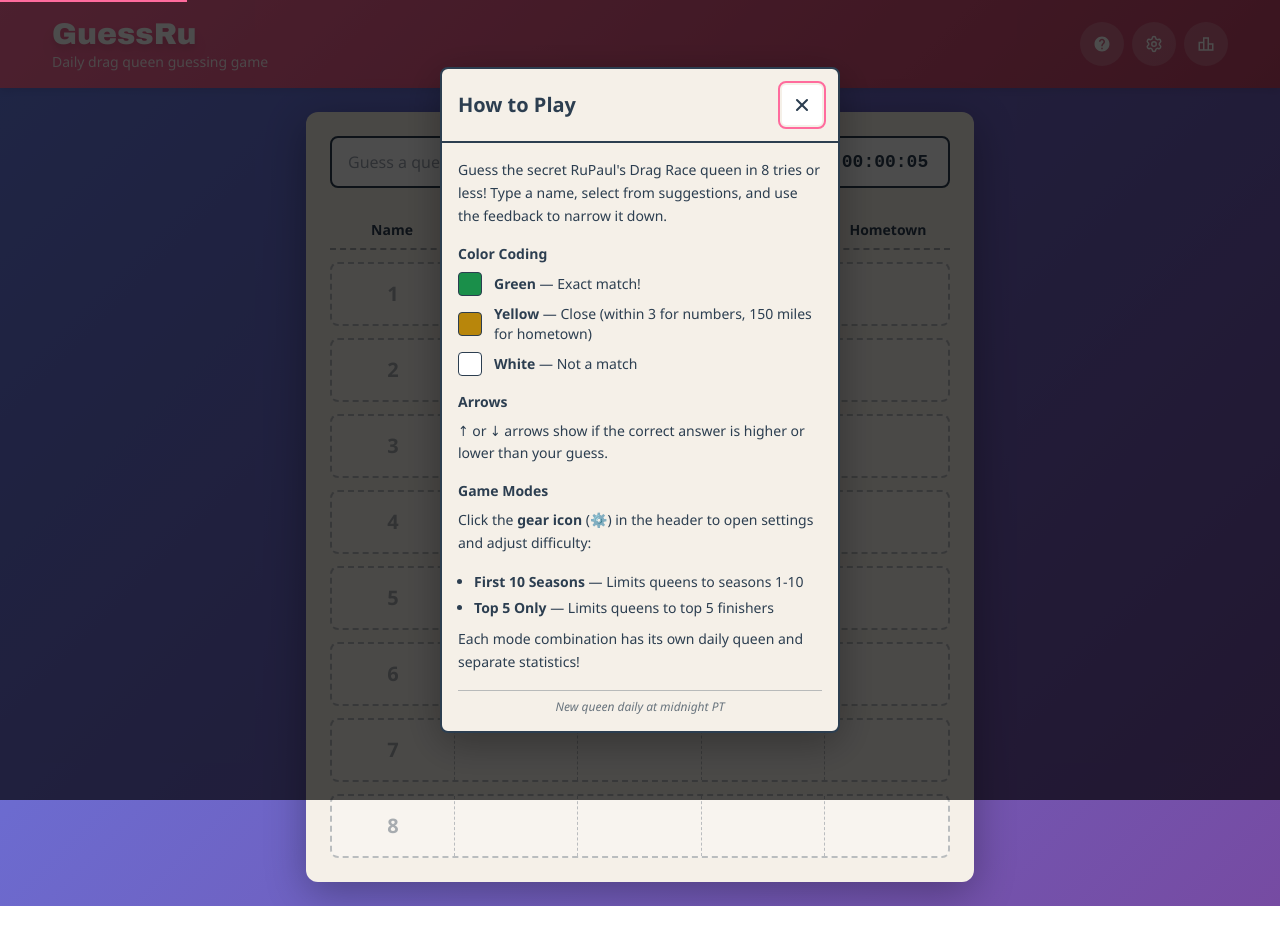
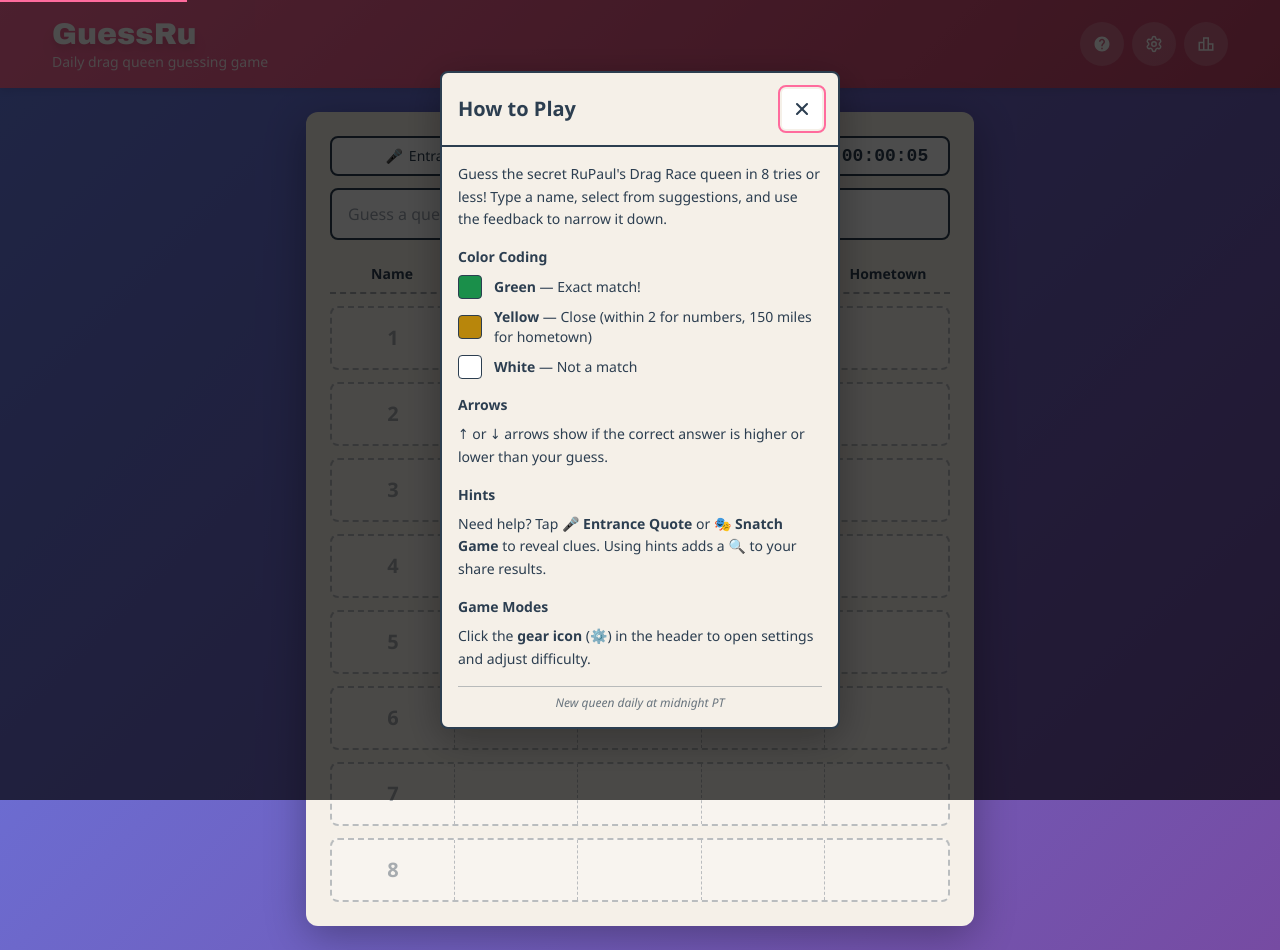
Before and after one commit to JesseBearden/guess-ru, a React (Create React App) app: page / in a window 1280 px wide. Before the commit the page ends 906 px from the top, so only its background shows below. Built offline with nearby package versions, Linux system fonts and the light colour scheme.

Commit message:
Add hint system
Added hint system
Updated "Yellow" to be 2 away instead of 3.

```diff
--- a/src/App.tsx
+++ b/src/App.tsx
@@ -9,6 +9,7 @@
 import InstructionsModal from './components/InstructionsModal';
 import SettingsModal from './components/SettingsModal';
 import ErrorBoundary from './components/ErrorBoundary';
+import HintButtons from './components/HintButtons';
 import { useGameState } from './hooks/useGameState';
 import { useSilhouettePreference } from './hooks/useSilhouettePreference';
 import { loadPreferences, updatePreference } from './utilities/localStorage';
@@ -21,7 +22,7 @@
   const [gameMode, setGameMode] = useState<GameMode>(DEFAULT_GAME_MODE);
 
   // Initialize game state with current mode
-  const { gameState, submitGuess, isGameComplete } = useGameState(gameMode);
+  const { gameState, submitGuess, markHintUsed, isGameComplete } = useGameState(gameMode);
 
   // Initialize silhouette preference
   const { showSilhouette } = useSilhouettePreference();
@@ -100,7 +101,28 @@
 
               {/* Guess Input Section with Timer - hidden when game is complete */}
               {!isGameComplete && (
-                <div className="mb-6 flex gap-3 items-stretch">
+                <>
+                  {/* Hint Buttons + Timer row (timer hidden on small screens) */}
+                  <HintButtons
+                    entranceQuote={gameState.secretQueen.entranceQuote || ''}
+                    snatchGameCharacter={gameState.secretQueen.snatchGameCharacter || ''}
+                    hintsUsed={gameState.hintsUsed || { entranceQuote: false, snatchGame: false }}
+                    onHintUsed={markHintUsed}
+                    disabled={isGameComplete}
+                    className="mb-3 flex-1"
+                    modeKey={gameState.modeKey}
+                    timerSlot={
+                      <Timer
+                        startTime={gameState.startTime}
+                        endTime={gameState.endTime}
+                        isGameComplete={isGameComplete}
+                        className="flex-shrink-0 hidden sm:flex"
+                      />
+                    }
+                  />
+
+                  {/* Guess Input + Timer (timer shown on small screens only) */}
+                  <div className="mb-4 flex gap-2 items-stretch">
                     <GuessInput
                       onGuessSubmit={handleGuessSubmit}
                       previousGuesses={gameState.guesses.map(guess => guess.contestant)}
@@ -112,9 +134,10 @@
                       startTime={gameState.startTime}
                       endTime={gameState.endTime}
                       isGameComplete={isGameComplete}
-                    className="flex-shrink-0"
+                      className="flex-shrink-0 sm:hidden"
                     />
                   </div>
+                </>
               )}
 
               {/* Guess History */}
--- a/src/components/GameEndSection.tsx
+++ b/src/components/GameEndSection.tsx
@@ -119,15 +119,23 @@
         </div>
       </div>
 
-      {/* Queen Details (shown on loss) */}
+      {/* Queen Details */}
+      <div className="bg-white/10 rounded-lg p-3 mb-6 backdrop-blur-sm text-left max-w-[300px] mx-auto">
         {!gameState.isWon && (
-        <div className="bg-white/10 rounded-lg p-3 mb-6 backdrop-blur-sm text-left max-w-[300px] mx-auto">
+          <>
             <p className="my-1 text-sm text-white/90"><strong className="text-hot-pink">Season:</strong> {gameState.secretQueen.season}</p>
             <p className="my-1 text-sm text-white/90"><strong className="text-hot-pink">Position:</strong> {gameState.secretQueen.finishingPosition}</p>
             <p className="my-1 text-sm text-white/90"><strong className="text-hot-pink">Age:</strong> {gameState.secretQueen.ageAtShow}</p>
             <p className="my-1 text-sm text-white/90"><strong className="text-hot-pink">Hometown:</strong> {gameState.secretQueen.hometown}</p>
+          </>
+        )}
+        {gameState.secretQueen.entranceQuote && (
+          <p className="my-1 text-sm text-white/90"><strong className="text-hot-pink">🎤 Entrance:</strong> "{gameState.secretQueen.entranceQuote}"</p>
+        )}
+        {gameState.secretQueen.snatchGameCharacter && (
+          <p className="my-1 text-sm text-white/90"><strong className="text-hot-pink">🎭 Snatch Game:</strong> {gameState.secretQueen.snatchGameCharacter}</p>
+        )}
       </div>
-      )}
 
       {/* Share Button */}
       <button
--- /dev/null
+++ b/src/components/HintButtons.tsx
@@ -0,0 +1,114 @@
+import React, { useState, useEffect, ReactNode } from 'react';
+import { X } from 'lucide-react';
+
+interface HintButtonsProps {
+  entranceQuote: string;
+  snatchGameCharacter: string;
+  hintsUsed: { entranceQuote: boolean; snatchGame: boolean };
+  onHintUsed: (hintType: 'entranceQuote' | 'snatchGame') => void;
+  disabled?: boolean;
+  className?: string;
+  timerSlot?: ReactNode;
+  modeKey?: string;
+}
+
+const HintButtons: React.FC<HintButtonsProps> = ({
+  entranceQuote,
+  snatchGameCharacter,
+  hintsUsed,
+  onHintUsed,
+  disabled = false,
+  className = '',
+  timerSlot,
+  modeKey
+}) => {
+  const [entranceQuoteVisible, setEntranceQuoteVisible] = useState(false);
+  const [snatchGameVisible, setSnatchGameVisible] = useState(false);
+
+  // Reset visibility when mode changes
+  useEffect(() => {
+    setEntranceQuoteVisible(false);
+    setSnatchGameVisible(false);
+  }, [modeKey]);
+
+  const handleEntranceQuoteToggle = () => {
+    if (!entranceQuoteVisible && !hintsUsed.entranceQuote) {
+      onHintUsed('entranceQuote');
+    }
+    setEntranceQuoteVisible(!entranceQuoteVisible);
+  };
+
+  const handleSnatchGameToggle = () => {
+    if (!snatchGameVisible && !hintsUsed.snatchGame) {
+      onHintUsed('snatchGame');
+    }
+    setSnatchGameVisible(!snatchGameVisible);
+  };
+
+  const baseButtonClass = `flex items-center justify-center gap-1.5 px-2 py-2 rounded-lg font-medium text-sm transition-all
+    ${disabled ? 'bg-gray-100 text-gray-400 cursor-not-allowed' : 'bg-white text-text-dark cursor-pointer hover:bg-gray-50'}`;
+
+  const activeButtonClass = `shadow-[inset_2px_2px_4px_rgba(0,0,0,0.15)] bg-gray-100`;
+
+  // Use inline style for border to ensure it's applied
+  const buttonStyle = { border: '2px solid #2c3e50' };
+  const revealBoxStyle = { border: '2px solid #2c3e50' };
+
+  const showRevealBox = entranceQuoteVisible || snatchGameVisible;
+
+  return (
+    <div className={className}>
+      {/* Revealed hint content - separate boxes for each hint */}
+      {showRevealBox && (
+        <div className="flex gap-2 mb-3">
+          {entranceQuoteVisible && (
+            <div className="flex-1 p-3 bg-white rounded-lg text-text-dark italic" style={revealBoxStyle}>
+              <span className="font-medium not-italic">🎤 </span>"{entranceQuote}"
+            </div>
+          )}
+          {snatchGameVisible && (
+            <div className="flex-1 p-3 bg-white rounded-lg text-text-dark" style={revealBoxStyle}>
+              <span className="font-medium">🎭 </span>{snatchGameCharacter}
+            </div>
+          )}
+        </div>
+      )}
+
+      {/* Buttons + Timer row - all same height */}
+      <div className="flex gap-2 items-stretch">
+        {/* Entrance Quote Button */}
+        <button
+          onClick={handleEntranceQuoteToggle}
+          disabled={disabled}
+          style={buttonStyle}
+          className={`${baseButtonClass} flex-1 ${entranceQuoteVisible ? activeButtonClass : ''}`}
+          aria-expanded={entranceQuoteVisible}
+          aria-label="Toggle entrance quote hint"
+        >
+          <span>🎤</span>
+          <span>Entrance Quote</span>
+          {entranceQuoteVisible && <X size={16} className="text-primary-pink ml-0.5" />}
+        </button>
+
+        {/* Snatch Game Button */}
+        <button
+          onClick={handleSnatchGameToggle}
+          disabled={disabled}
+          style={buttonStyle}
+          className={`${baseButtonClass} flex-1 ${snatchGameVisible ? activeButtonClass : ''}`}
+          aria-expanded={snatchGameVisible}
+          aria-label="Toggle snatch game hint"
+        >
+          <span>🎭</span>
+          <span>Snatch Game</span>
+          {snatchGameVisible && <X size={16} className="text-primary-pink ml-0.5" />}
+        </button>
+
+        {/* Timer slot - rendered inline with buttons */}
+        {timerSlot}
+      </div>
+    </div>
+  );
+};
+
+export default HintButtons;
--- a/src/components/InstructionsModal.tsx
+++ b/src/components/InstructionsModal.tsx
@@ -75,7 +75,7 @@
               </div>
               <div className="flex items-center gap-3">
                 <div className="w-6 h-6 bg-feedback-close rounded border border-text-dark flex-shrink-0" aria-hidden="true"></div>
-                <span className="text-sm"><strong>Yellow</strong> — Close (within 3 for numbers, 150 miles for hometown)</span>
+                <span className="text-sm"><strong>Yellow</strong> — Close (within 2 for numbers, 150 miles for hometown)</span>
               </div>
               <div className="flex items-center gap-3">
                 <div className="w-6 h-6 bg-white rounded border border-text-dark flex-shrink-0" aria-hidden="true"></div>
@@ -92,18 +92,19 @@
             </p>
           </div>
 
+          {/* Hints */}
+          <div>
+            <h3 className="font-bold text-sm mb-2">Hints</h3>
+            <p className="text-sm leading-relaxed">
+              Need help? Tap <strong>🎤 Entrance Quote</strong> or <strong>🎭 Snatch Game</strong> to reveal clues. Using hints adds a 🔍 to your share results.
+            </p>
+          </div>
+
           {/* Game Modes */}
           <div>
             <h3 className="font-bold text-sm mb-2">Game Modes</h3>
             <p className="text-sm leading-relaxed">
-              Click the <strong>gear icon</strong> (⚙️) in the header to open settings and adjust difficulty:
-            </p>
-            <ul className="text-sm leading-relaxed mt-2 ml-4 list-disc space-y-1">
-              <li><strong>First 10 Seasons</strong> — Limits queens to seasons 1-10</li>
-              <li><strong>Top 5 Only</strong> — Limits queens to top 5 finishers</li>
-            </ul>
-            <p className="text-sm leading-relaxed mt-2">
-              Each mode combination has its own daily queen and separate statistics!
+              Click the <strong>gear icon</strong> (⚙️) in the header to open settings and adjust difficulty.
             </p>
           </div>
 
--- a/src/components/index.ts
+++ b/src/components/index.ts
@@ -11,3 +11,4 @@
 export { default as InstructionsModal } from './InstructionsModal';
 export { default as ErrorBoundary } from './ErrorBoundary';
 export { default as LoadingSpinner } from './LoadingSpinner';
+export { default as HintButtons } from './HintButtons';
--- a/src/hooks/useGameState.ts
+++ b/src/hooks/useGameState.ts
@@ -13,6 +13,7 @@
   gameState: GameState;
   submitGuess: (contestantId: string) => boolean;
   resetGame: () => void;
+  markHintUsed: (hintType: 'entranceQuote' | 'snatchGame') => void;
   isGameComplete: boolean;
   isGameWon: boolean;
   remainingGuesses: number;
@@ -47,9 +48,29 @@
       isWon: false,
       startTime: Date.now(),
       gameDate: today,
-      modeKey
+      modeKey,
+      hintsUsed: { entranceQuote: false, snatchGame: false }
     };
   });
+
+  /**
+   * Mark a hint as used (only sets to true, never back to false)
+   */
+  const markHintUsed = useCallback((hintType: 'entranceQuote' | 'snatchGame') => {
+    setGameState(prevState => {
+      const currentHints = prevState.hintsUsed || { entranceQuote: false, snatchGame: false };
+      if (currentHints[hintType]) {
+        return prevState; // Already used, no change needed
+      }
+      return {
+        ...prevState,
+        hintsUsed: {
+          ...currentHints,
+          [hintType]: true
+        }
+      };
+    });
+  }, []);
 
   /**
    * Calculate feedback for a guess compared to the secret queen
@@ -65,7 +86,7 @@
     // Season feedback
     if (guessedContestant.season === secretQueen.season) {
       feedback.season = FeedbackType.CORRECT;
-    } else if (Math.abs(guessedContestant.season - secretQueen.season) <= 3) {
+    } else if (Math.abs(guessedContestant.season - secretQueen.season) <= 2) {
       feedback.season = FeedbackType.CLOSE;
       feedback.seasonDirection = guessedContestant.season < secretQueen.season ? DirectionType.HIGHER : DirectionType.LOWER;
     } else {
@@ -75,7 +96,7 @@
     // Position feedback (inverted - lower number = higher placement)
     if (guessedContestant.finishingPosition === secretQueen.finishingPosition) {
       feedback.position = FeedbackType.CORRECT;
-    } else if (Math.abs(guessedContestant.finishingPosition - secretQueen.finishingPosition) <= 3) {
+    } else if (Math.abs(guessedContestant.finishingPosition - secretQueen.finishingPosition) <= 2) {
       feedback.position = FeedbackType.CLOSE;
       // Inverted: if secret is lower number (better placement), show UP arrow
       feedback.positionDirection = guessedContestant.finishingPosition > secretQueen.finishingPosition ? DirectionType.HIGHER : DirectionType.LOWER;
@@ -87,7 +108,7 @@
     // Age feedback
     if (guessedContestant.ageAtShow === secretQueen.ageAtShow) {
       feedback.age = FeedbackType.CORRECT;
-    } else if (Math.abs(guessedContestant.ageAtShow - secretQueen.ageAtShow) <= 3) {
+    } else if (Math.abs(guessedContestant.ageAtShow - secretQueen.ageAtShow) <= 2) {
       feedback.age = FeedbackType.CLOSE;
       feedback.ageDirection = guessedContestant.ageAtShow < secretQueen.ageAtShow ? DirectionType.HIGHER : DirectionType.LOWER;
     } else {
@@ -194,7 +215,8 @@
       isWon: false,
       startTime: Date.now(),
       gameDate: today,
-      modeKey
+      modeKey,
+      hintsUsed: { entranceQuote: false, snatchGame: false }
     });
   }, [mode, modeKey]);
 
@@ -230,7 +252,8 @@
           isWon: false,
           startTime: Date.now(),
           gameDate: today,
-          modeKey
+          modeKey,
+          hintsUsed: { entranceQuote: false, snatchGame: false }
         });
       }
     }
@@ -276,6 +299,7 @@
     gameState,
     submitGuess,
     resetGame,
+    markHintUsed,
     isGameComplete: gameState.isComplete,
     isGameWon: gameState.isWon,
     remainingGuesses: MAX_GUESSES - gameState.guesses.length
--- a/src/types/index.ts
+++ b/src/types/index.ts
@@ -44,6 +44,11 @@
   };
 }
 
+export interface HintsUsed {
+  entranceQuote: boolean;
+  snatchGame: boolean;
+}
+
 export interface GameState {
   secretQueen: Contestant;
   guesses: Guess[];
@@ -54,6 +59,7 @@
   gameDate: string;
   statsRecorded?: boolean; // Flag to prevent duplicate stats recording on refresh
   modeKey?: GameModeKey; // Which mode this game state belongs to (optional for backward compatibility)
+  hintsUsed?: HintsUsed; // Tracks which hints the player has revealed
 }
 
 export interface ShareResults {
@@ -63,6 +69,7 @@
   timeElapsed: string; // MM:SS format
   guessPattern: string[][]; // Array of arrays representing color patterns for each guess
   modeKey?: GameModeKey; // The game mode for displaying mode icon
+  hintsUsed?: number; // Number of hints used (0, 1, or 2)
 }
 
 export interface Statistics {
--- a/src/utilities/shareResults.ts
+++ b/src/utilities/shareResults.ts
@@ -89,13 +89,19 @@
   // Generate pattern for each guess
   const guessPattern = gameState.guesses.map(guess => generateGuessPattern(guess));
 
+  // Count hints used
+  const hintsUsed = gameState.hintsUsed
+    ? (gameState.hintsUsed.entranceQuote ? 1 : 0) + (gameState.hintsUsed.snatchGame ? 1 : 0)
+    : 0;
+
   return {
     gameNumber,
     guessCount,
     totalGuesses: 8,
     timeElapsed,
     guessPattern,
-    modeKey
+    modeKey,
+    hintsUsed
   };
 };
 
@@ -106,12 +112,13 @@
  * @returns Formatted text string ready for sharing
  */
 export const formatShareText = (shareResults: ShareResults, isWon: boolean): string => {
-  const { gameNumber, guessCount, totalGuesses, timeElapsed, guessPattern, modeKey } = shareResults;
+  const { gameNumber, guessCount, totalGuesses, timeElapsed, guessPattern, modeKey, hintsUsed } = shareResults;
 
-  // Header line with game number, mode icon, and result
+  // Header line with game number, mode icon, hints indicator, and result
   const resultText = isWon ? `${guessCount}/${totalGuesses}` : 'X/8';
   const modeIcon = getModeIcon(modeKey || 'default');
-  const header = `GuessRu #${gameNumber} ${modeIcon} ${resultText} ⏱️ ${timeElapsed}`;
+  const hintsIndicator = hintsUsed ? '🔍'.repeat(hintsUsed) : '';
+  const header = `GuessRu #${gameNumber} ${modeIcon}${hintsIndicator ? ' ' + hintsIndicator : ''} ${resultText} ⏱️ ${timeElapsed}`;
 
   // Empty line
   const emptyLine = '';
```
Lines whose indentation alone changed are shown as unchanged.
